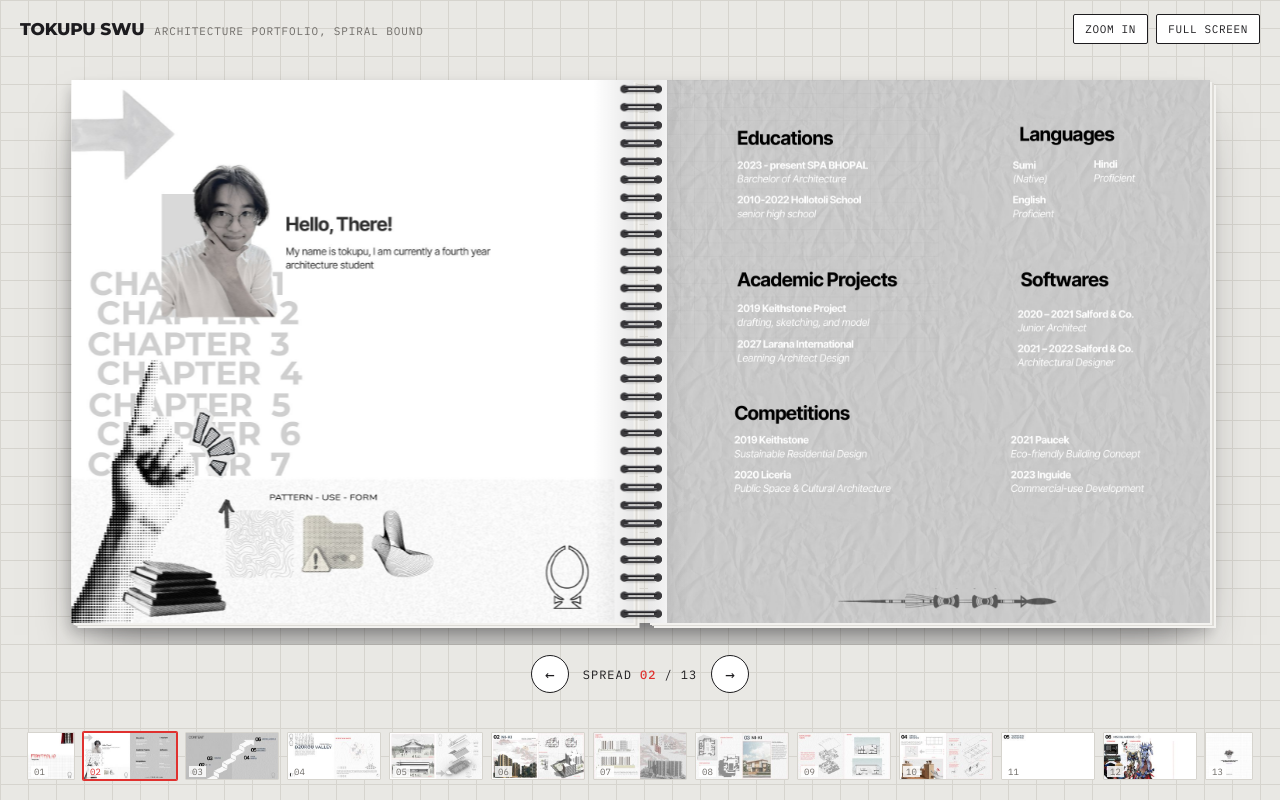
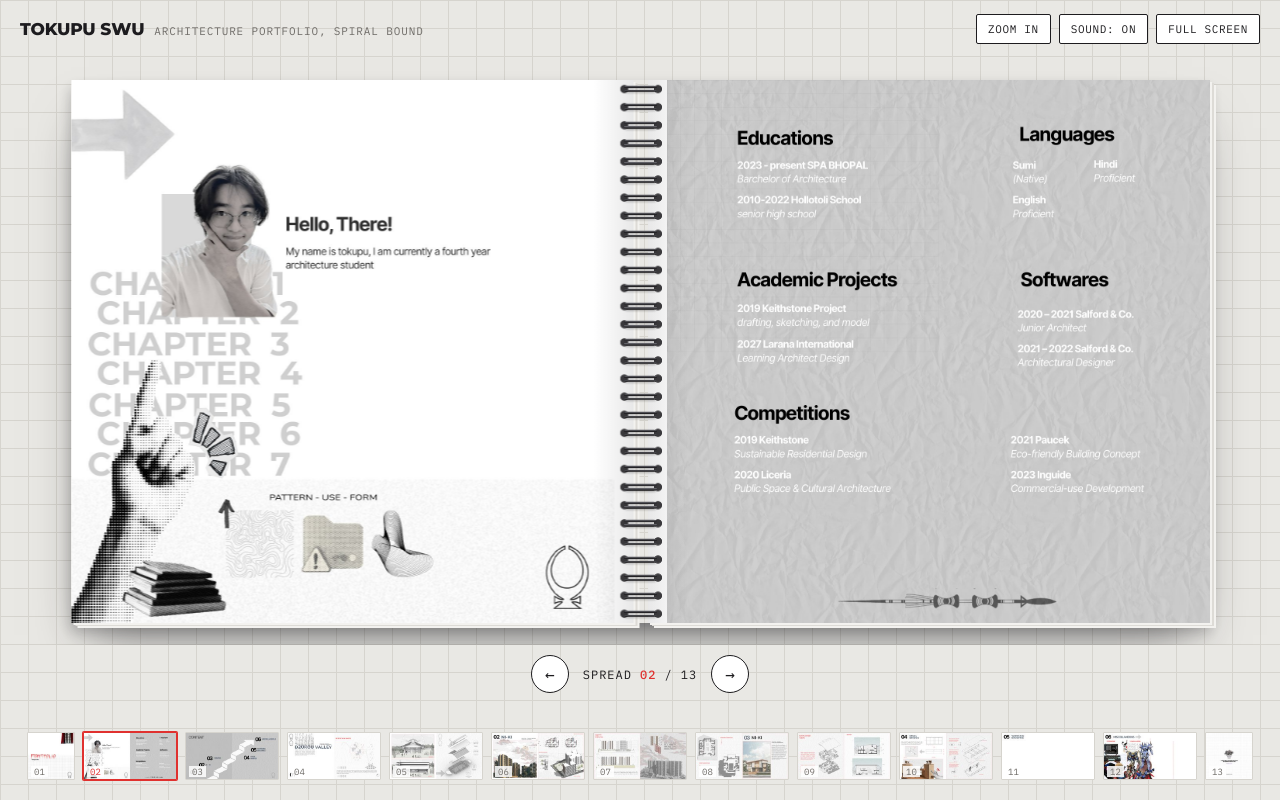
Before and after one commit to tokuSWU/PORTFOLIO, a plain HTML site: page index.html in a window 1280 px wide. Both pictures are taken after a click on the button "Next page". Drawn offline with Linux system fonts and the light colour scheme.

Commit message:
Add page-turn and riffle sounds with a sound toggle
Co-Authored-By: Claude Fable 5.2 <noreply@anthropic.com>
Claude-Session: https://claude.ai/code/session_017HN8XJCGtPsvJcxFAwUZov

```diff
--- a/index.html
+++ b/index.html
@@ -170,6 +170,7 @@ button:focus-visible{outline:2px solid var(--pen);outline-offset:2px}
     </div>
     <div class="tools">
       <button class="tool" id="zoomBtn" type="button" aria-pressed="false">Zoom in</button>
+      <button class="tool" id="sndBtn" type="button">Sound: on</button>
       <button class="tool" id="fsBtn" type="button">Full screen</button>
     </div>
   </header>
@@ -256,6 +257,70 @@ button:focus-visible{outline:2px solid var(--pen);outline-offset:2px}
     })(s);
   }
 
+  // Paper sounds, synthesised from filtered noise (no audio files).
+  // page(): one sheet turning, a swish through the air and a soft landing.
+  // riffle(): several sheets fanning past, ending in a heavier thud; used for jumps and for both covers.
+  var Snd = (function(){
+    var ctx = null, noise = null, master = null, on = true;
+    try { on = localStorage.getItem('flipSound') !== 'off'; } catch (e) {}
+    function ready(){
+      if (!on) return false;
+      try {
+        if (!ctx){
+          var AC = window.AudioContext || window.webkitAudioContext;
+          if (!AC) return false;
+          ctx = new AC();
+          var len = ctx.sampleRate * 2, d;
+          noise = ctx.createBuffer(1, len, ctx.sampleRate);
+          d = noise.getChannelData(0);
+          for (var i = 0; i < len; i++) d[i] = Math.random() * 2 - 1;
+          master = ctx.createGain(); master.gain.value = 0.85; master.connect(ctx.destination);
+        }
+        if (ctx.state === 'suspended') ctx.resume();
+        return true;
+      } catch (e) { return false; }
+    }
+    // one shaped burst of noise: filter sweeps f0 -> f1 while the level rises to peak and dies away
+    function burst(t, dur, type, f0, f1, q, peak, attack){
+      var src = ctx.createBufferSource(); src.buffer = noise; src.loop = true;
+      src.playbackRate.value = 0.8 + Math.random() * 0.4;
+      var flt = ctx.createBiquadFilter(); flt.type = type; flt.Q.value = q;
+      flt.frequency.setValueAtTime(f0, t); flt.frequency.exponentialRampToValueAtTime(f1, t + dur);
+      var g = ctx.createGain();
+      g.gain.setValueAtTime(0.0001, t);
+      g.gain.exponentialRampToValueAtTime(peak, t + attack);
+      g.gain.exponentialRampToValueAtTime(0.0001, t + dur);
+      src.connect(flt); flt.connect(g); g.connect(master);
+      src.start(t, Math.random() * 1.5); src.stop(t + dur + 0.05);
+    }
+    function page(ms){
+      if (!ready()) return;
+      var t = ctx.currentTime + 0.01, d = (ms || 850) / 1000, v = 0.9 + Math.random() * 0.2;
+      burst(t, d * 0.46, 'bandpass', 800 * v, 3600 * v, 0.7, 0.30, d * 0.16);          // sheet sweeping through the air
+      burst(t + d * 0.05, d * 0.30, 'highpass', 4500, 7500, 0.5, 0.09, d * 0.07);       // crisp rustle on top
+      burst(t + d * 0.66, 0.07, 'bandpass', 2400 * v, 1300, 1.2, 0.20, 0.008);          // edge touching down
+      burst(t + d * 0.66, 0.10, 'lowpass', 320, 120, 0.7, 0.26, 0.010);                 // soft pat of the sheet
+    }
+    function riffle(n, land){
+      if (!ready()) return;
+      var t = ctx.currentTime + 0.01, k;
+      n = Math.max(3, Math.min(14, n));
+      burst(t, n * 0.07 + 0.35, 'highpass', 2800, 5200, 0.4, 0.07, 0.10);               // continuous rustle under the fan
+      for (k = 0; k < n; k++){
+        burst(t + k * 0.07 + Math.random() * 0.015, 0.12, 'bandpass', 1700 + Math.random() * 1400, 4400, 1.0, 0.20, 0.012);
+      }
+      land = Math.max(land, n * 0.07 + 0.1);
+      burst(t + land, 0.18, 'lowpass', 240, 80, 0.8, 0.55, 0.012);                      // the stack or cover landing
+      burst(t + land, 0.07, 'bandpass', 1600, 900, 1.0, 0.20, 0.006);                   // slap on top of the thud
+    }
+    return {
+      page: page, riffle: riffle,
+      isOn: function(){ return on; },
+      set: function(v){ on = v; try { localStorage.setItem('flipSound', v ? 'on' : 'off'); } catch (e) {} }
+    };
+  })();
+  function isCover(i){ return i === 0 || i === L - 1; }
+
   var cur = 0;        // index of the open spread = number of leaves turned
   var W = 0;          // book width in px
 
@@ -320,6 +385,11 @@ button:focus-visible{outline:2px solid var(--pen);outline-offset:2px}
     if (target === cur) return;
     var from = cur, k = 0, many = Math.abs(target - from) > 1;
     cur = target;
+    var steps = Math.abs(target - from);
+    var cover = from === 0 || target === 0 || from === N - 1 || target === N - 1;
+    if (steps > 1) Snd.riffle(steps, ((steps - 1) * 70 + (cover ? 950 : 650)) * 0.78 / 1000);
+    else if (cover) Snd.riffle(5, 0.74);
+    else Snd.page(850);
     var run = function(i, delay){
       setTimeout(function(){ animate(i, home(i), (i === 0 || i === L - 1) ? 950 : many ? 650 : 850); }, delay);
     };
@@ -380,9 +450,10 @@ button:focus-visible{outline:2px solid var(--pen);outline-offset:2px}
       if (e && e.type === 'pointerup') goTo(cur + (d.right ? 1 : -1));
       return;
     }
-    var a = angle[d.i];
+    var a = angle[d.i], before = cur;
     if (d.right && a < -55) cur = d.i + 1;
     else if (!d.right && a > -125) cur = d.i;
+    if (cur !== before){ if (isCover(d.i)) Snd.riffle(3, 0.5); else Snd.page(620); }
     animate(d.i, home(d.i), 700);
     hint.style.visibility = 'hidden';
   }
@@ -431,6 +502,11 @@ button:focus-visible{outline:2px solid var(--pen);outline-offset:2px}
     downAt = null;
   });
 
+  var sndBtn = document.getElementById('sndBtn');
+  function showSnd(){ sndBtn.textContent = 'Sound: ' + (Snd.isOn() ? 'on' : 'off'); }
+  sndBtn.addEventListener('click', function(){ Snd.set(!Snd.isOn()); showSnd(); if (Snd.isOn()) Snd.page(850); });
+  showSnd();
+
   fsBtn.addEventListener('click', function(){
     try {
       if (document.fullscreenElement) document.exitFullscreen();
```
